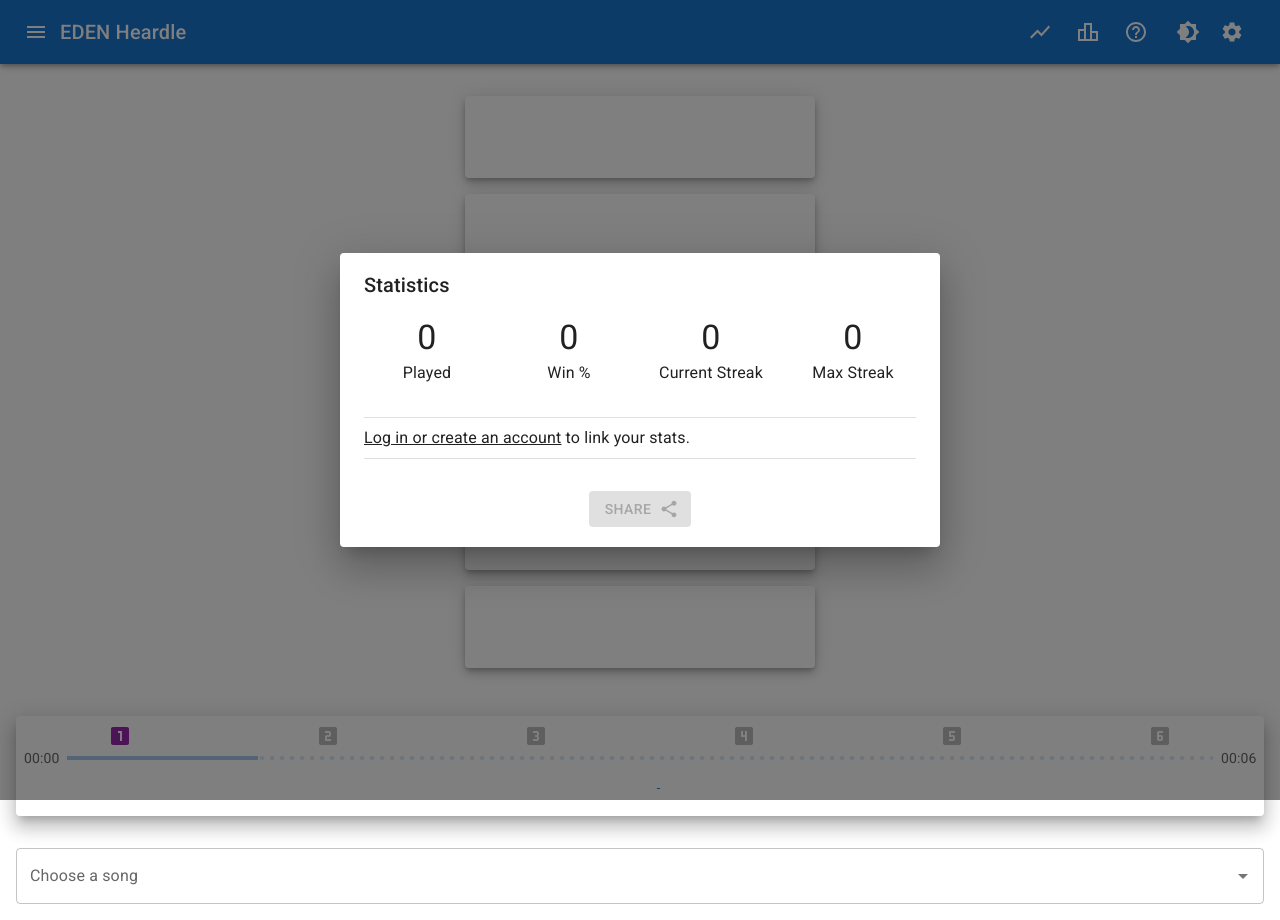
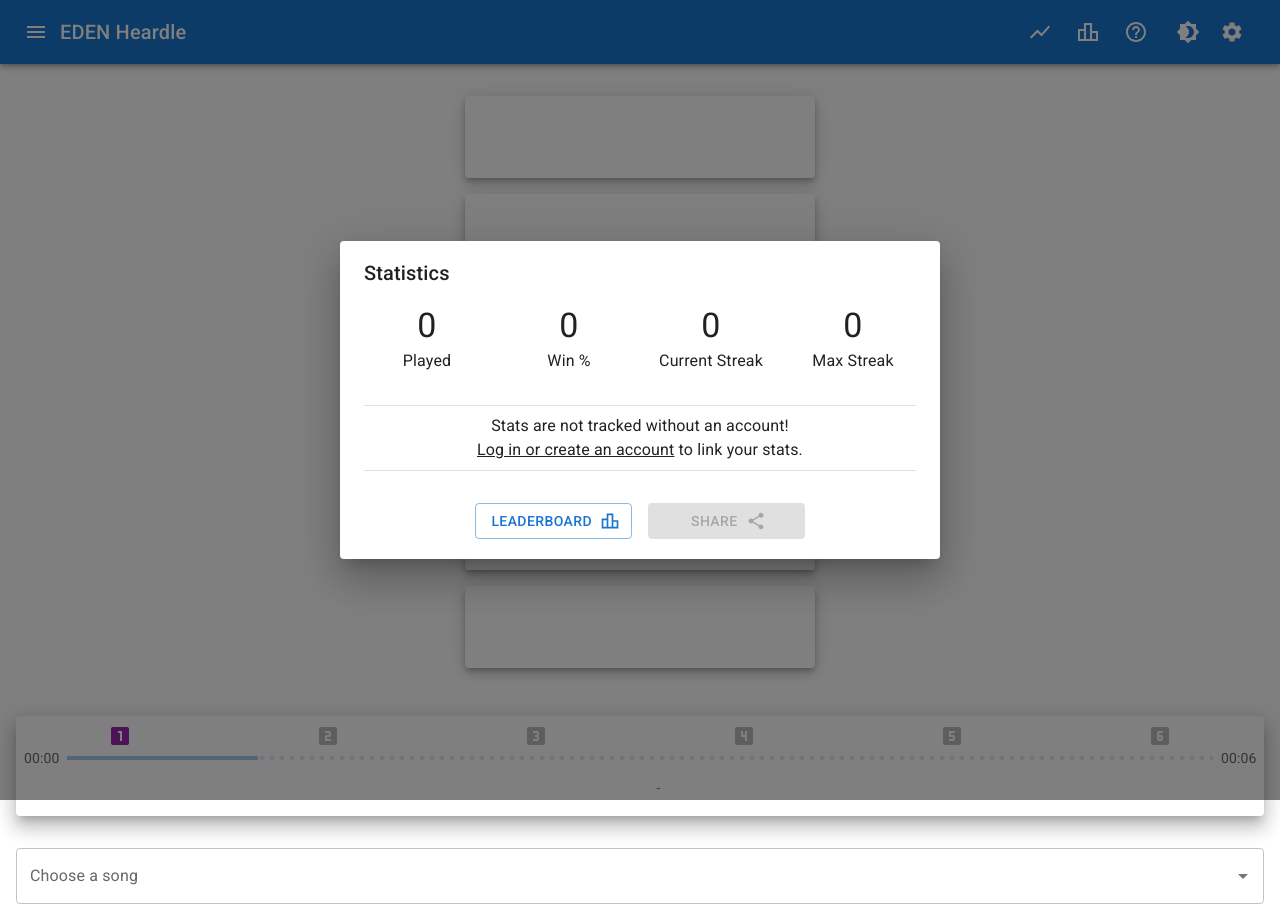
Before and after one commit to ftrbnd/odin-js-final-project, a React (Vite) app: page /play in a window 1280 px wide. Both pictures are taken after a click on the button 1040 px from the left and 32 px from the top of the page. Built offline with nearby package versions, Linux system fonts and the light colour scheme; no server answers; the database is empty.

Commit message:
Add leaderboard button to stats modal

```diff
--- a/src/components/RulesModal.tsx
+++ b/src/components/RulesModal.tsx
@@ -48,7 +48,9 @@ const RulesModal: FC<IProps> = ({ open, closeModal }) => {
         <DialogContent>
           <Typography variant="h6">{'Guess the song in 6 tries.'}</Typography>
           <List>
-            <ListItemText>• A random song is selected every day and will have a random starting point.</ListItemText>
+            <ListItemText>
+              • A random song is selected every day and will have a <em>random</em> starting point.
+            </ListItemText>
             <ListItemText>• Every incorrect guess extends the song's playback duration by one second.</ListItemText>
             <ListItemText>• The color of the tiles will change if your guess belongs to the same album.</ListItemText>
           </List>
--- a/src/components/StatsModal.tsx
+++ b/src/components/StatsModal.tsx
@@ -2,13 +2,14 @@ import { Box, Button, Dialog, DialogContent, DialogTitle, Divider, Slide, Snackb
 import { TransitionProps } from '@mui/material/transitions';
 import { FC, forwardRef, useState } from 'react';
 import ShareIcon from '@mui/icons-material/Share';
-import { NavLink } from 'react-router-dom';
+import { Link, NavLink } from 'react-router-dom';
 import { useGetUserQuery } from '../features/apiSlice';
 import { auth } from '../utils/firebase';
 import { skipToken } from '@reduxjs/toolkit/dist/query';
 import { useSelector } from 'react-redux';
 import { RootState } from '../app/store';
 import { GUESS_LIMIT, convertShareText } from '../utils/exports';
+import LeaderboardOutlinedIcon from '@mui/icons-material/LeaderboardOutlined';
 
 interface IProps {
   open: boolean;
@@ -93,7 +94,9 @@ const StatsModal: FC<IProps> = ({ open, closeModal }) => {
           {!auth.currentUser && (
             <Box sx={{ display: 'flex', flexDirection: 'column', gap: '8px' }}>
               <Divider />
-              <Typography variant="body1">
+              <Typography variant="body1" textAlign="center">
+                Stats are not tracked without an account!
+                <br />
                 <NavLink to="/auth" style={{ color: 'inherit' }}>
                   Log in or create an account
                 </NavLink>{' '}
@@ -106,9 +109,16 @@ const StatsModal: FC<IProps> = ({ open, closeModal }) => {
             <Typography variant="body1">
               {auth.currentUser && user?.daily.complete ? user.daily.shareText && convertShareText(user.daily.shareText) : localUser.daily.shareText && convertShareText(localUser.daily.shareText)}
             </Typography>
-            <Button disabled={!user?.daily.complete && !localUser.daily.complete} variant="contained" endIcon={<ShareIcon />} onClick={handleShare}>
-              Share
-            </Button>
+            <Box sx={{ display: 'grid', gridTemplateColumns: '1fr 1fr', gap: '1rem' }}>
+              <Button variant="outlined" endIcon={<LeaderboardOutlinedIcon />}>
+                <Link to="/leaderboard" style={{ textDecoration: 'none', color: 'inherit' }}>
+                  Leaderboard
+                </Link>
+              </Button>
+              <Button disabled={!user?.daily.complete && !localUser.daily.complete} variant="contained" endIcon={<ShareIcon />} onClick={handleShare}>
+                Share
+              </Button>
+            </Box>
           </Stack>
         </DialogContent>
         <Snackbar open={openSnackbar} autoHideDuration={2000} onClose={handleClose} message="Copied result!" anchorOrigin={{ vertical: 'bottom', horizontal: 'center' }} />
```
